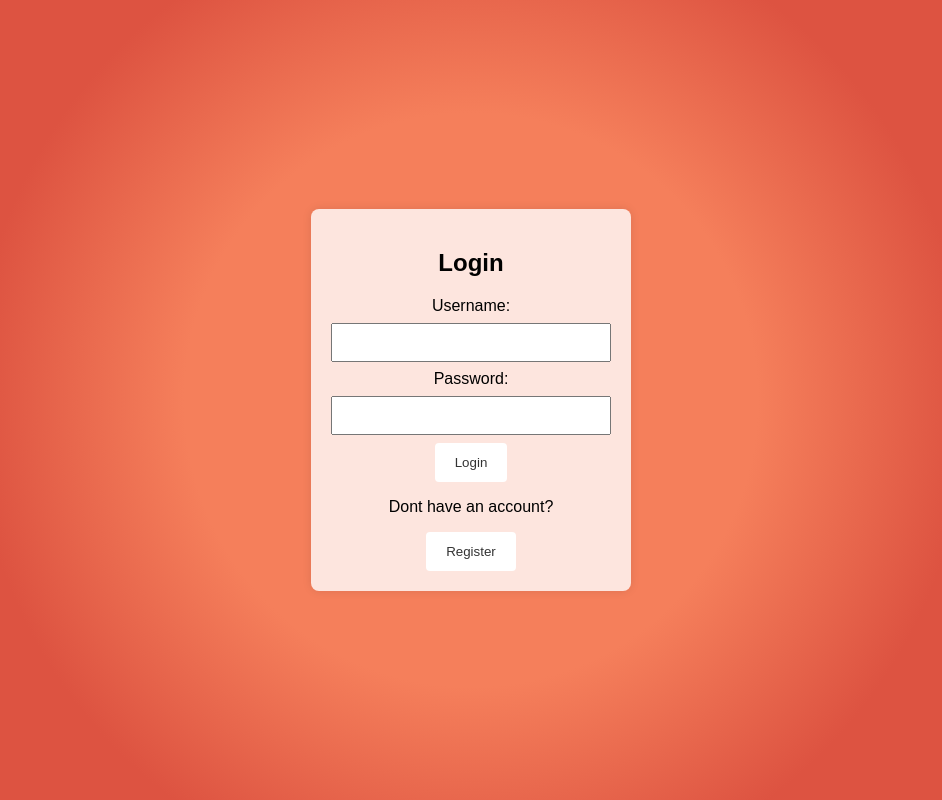
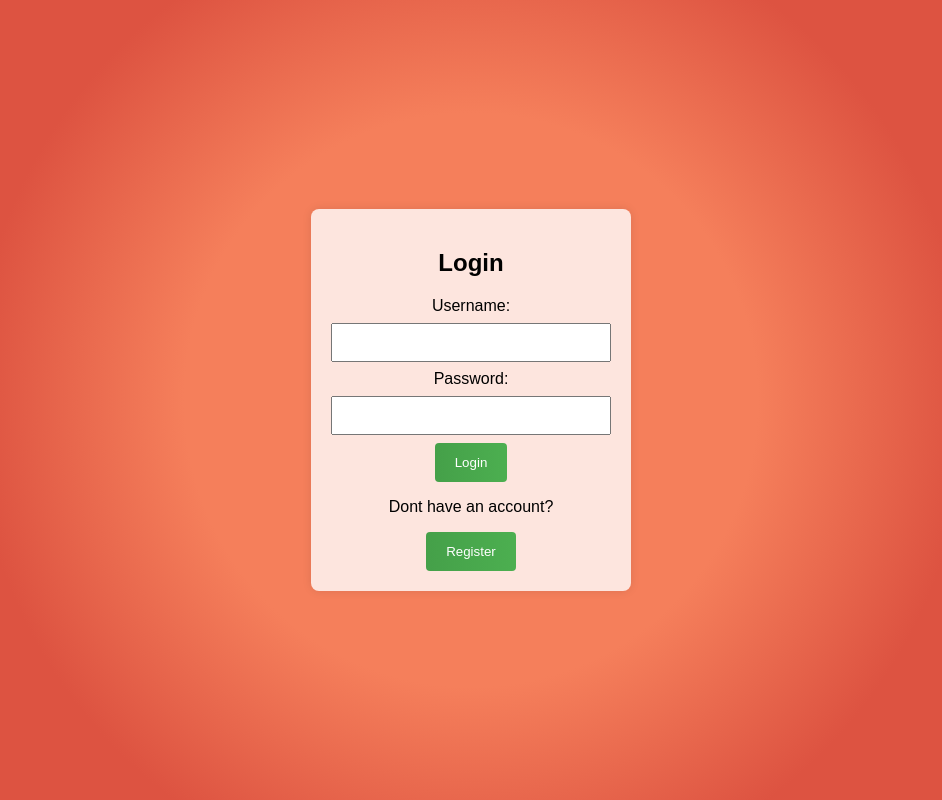
Before and after one commit to MBUYt0n/wt-project, a React (Create React App) app: page / in a window 1280 px wide. Shown: the whole page, without its empty margins (169-1111 px from the left). Built offline with nearby package versions, Linux system fonts and the light colour scheme.

Commit message:
changesss

```diff
--- a/src/login.js
+++ b/src/login.js
@@ -1,6 +1,7 @@
 import React, { useState } from "react";
 
 const Login = ({ onLoginSuccess, setShowRegister }) => {
+	const [isButtonHovered, setButtonHovered] = useState(false);
 	const [username, setUsername] = useState("");
 	const [password, setPassword] = useState("");
 	const [errorDisp, setErrorDisp] = useState(false);
@@ -59,8 +60,10 @@ const Login = ({ onLoginSuccess, setShowRegister }) => {
 			boxSizing: "border-box",
 		},
 		button: {
-			backgroundColor: "#fff",
-			color: "#333",
+			background: isButtonHovered
+				? "linear-gradient(to right, #4caf50, #45a049)"
+				: "linear-gradient(to right, #45a049, #4caf50)",
+			color: "#fff",
 			padding: "12px 20px",
 			border: "none",
 			borderRadius: "4px",
@@ -103,6 +106,8 @@ const Login = ({ onLoginSuccess, setShowRegister }) => {
 					type="button"
 					style={styles.button}
 					onClick={handleLogin}
+					onMouseEnter={() => setButtonHovered(true)}
+					onMouseLeave={() => setButtonHovered(false)}
 				>
 					Login
 				</button>
@@ -110,6 +115,8 @@ const Login = ({ onLoginSuccess, setShowRegister }) => {
 				<button
 					onClick={() => setShowRegister(true)}
 					style={styles.button}
+					onMouseEnter={() => setButtonHovered(true)}
+					onMouseLeave={() => setButtonHovered(false)}
 				>
 					Register
 				</button>
--- a/src/register.js
+++ b/src/register.js
@@ -38,7 +38,8 @@ const RegisterPage = ({ onRegisterSuccess, setShowRegister }) => {
 		body: {
 			fontFamily:
 				'"Segoe UI", "Tahoma", "Geneva", "Verdana", "sans-serif"',
-			background: "linear-gradient(to right, #667eea, #764ba2)",
+			background:
+				"radial-gradient(circle, rgba(245,127,91,1) 38%, rgba(221,83,65,1) 66%)",
 			margin: 0,
 			padding: 0,
 			display: "flex",
```
